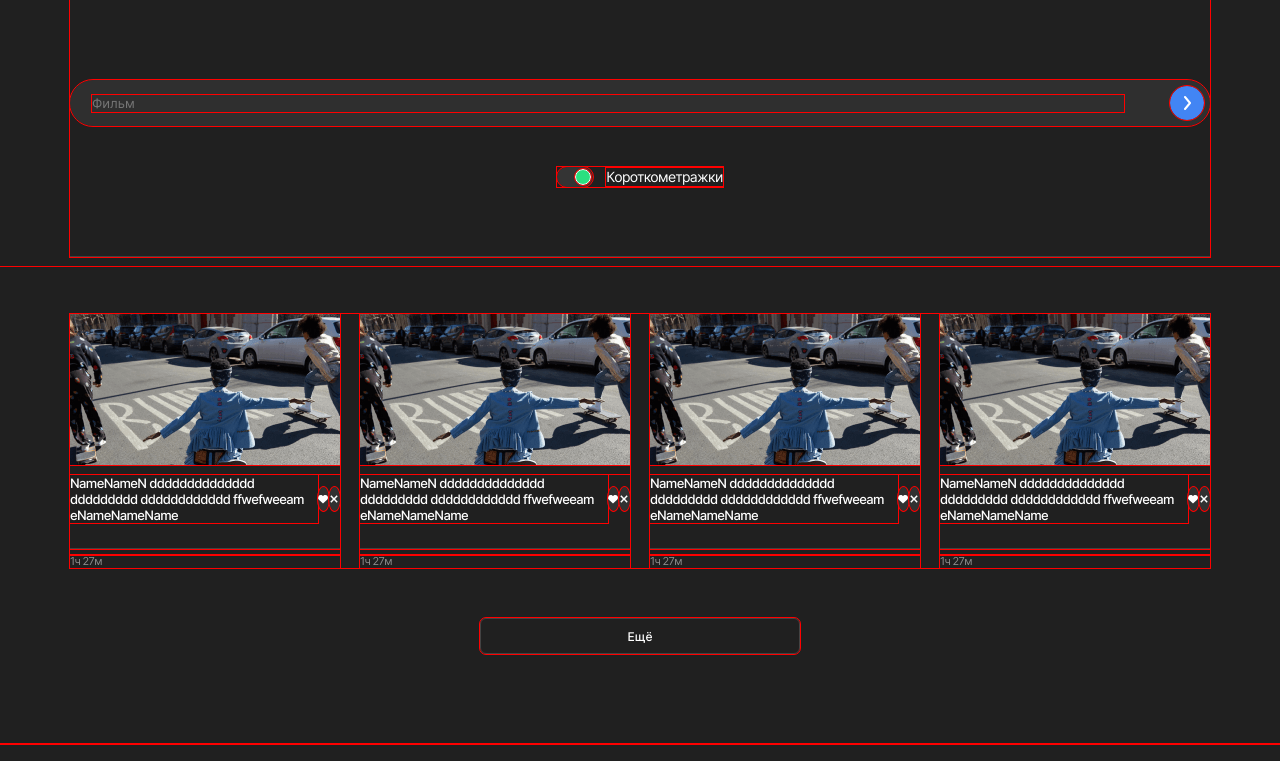
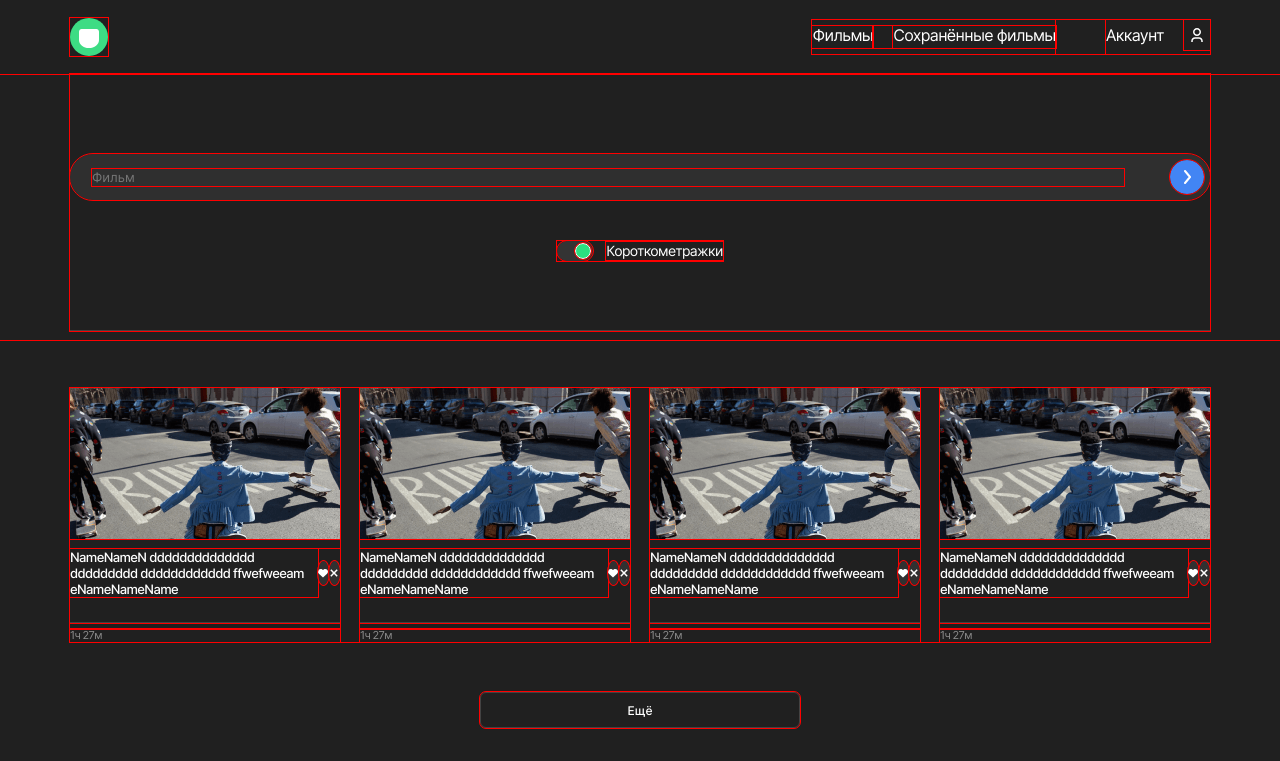
Before and after one commit to VKorchevskiy/movies-explorer-frontend, a React (Create React App) app: page / in a window 1280 px wide. Shown: the top 761 px of the page. Built offline with nearby package versions, Linux system fonts and the light colour scheme.

Commit message:
add Navigation. Refactor images, NavTab, Header

```diff
--- a/src/components/App/App.js
+++ b/src/components/App/App.js
@@ -2,22 +2,19 @@ import './App.css';
 import Header from '../Header/Header';
 import PageNotFound from '../PageNotFound/PageNotFound.js';
 import Landing from '../Landing/Landing';
-import SearchForm from '../SearchForm/SearchForm';
-import FilterCheckbox from '../FilterCheckbox/FilterCheckbox';
-import MoviesCardList from '../MoviesCardList/MoviesCardList';
 import Footer from '../Footer/Footer';
 import Preloader from '../Preloader/Preloader';
-
+import Movies from '../Movies/Movies';
+import SavedMovies from '../SavedMovies/SavedMovies';
 
 function App() {
   return (
     <>
-      <SearchForm>
-        <FilterCheckbox />
-      </SearchForm>
-      <MoviesCardList />
+      <Header className="me-auto">
+      </Header>
+      <SavedMovies />
+      <Movies />
       <Preloader />
-      <Header />
       <PageNotFound />
       <Landing />
       <Footer />
--- a/src/components/Header/Header.css
+++ b/src/components/Header/Header.css
@@ -0,0 +1,109 @@
+.header {
+  display: flex;
+  flex-direction: row;
+  align-items: center;
+  justify-content: space-between;
+  padding: 18px 14px;
+  margin: 0;
+}
+
+.header__link {
+  display: flex;
+  margin: 0;
+  padding: 0;
+}
+
+.header__logo {
+  margin: 0;
+  padding: 0;
+  aspect-ratio: 1/1;
+  height: 38px;
+}
+
+.header__nav {
+  display: none;
+}
+
+.header__menu-button {
+  background: url(../../images/buttons/menu_icon.svg);
+  background-repeat: no-repeat;
+  background-position: center;
+  border: none;
+  width: 22px;
+  height: 21px;
+  cursor: pointer;
+}
+
+@media screen and (min-width: 768px) {
+  .header {
+    padding-left: 30px;
+    padding-right: 30px;
+  }
+}
+
+@media screen and (min-width: 1280px) {
+  .header {
+    padding-left: 70px;
+    padding-right: 70px;
+  }
+
+  .header__nav {
+    display: block;
+  }
+
+  .header__list {
+    list-style: none;
+    margin: 0;
+    padding: 0;
+    display: flex;
+    flex-direction: row;
+    align-items: center;
+  }
+
+  .header__item {
+    list-style: none;
+    margin: 0;
+    padding: 0 0 0 20px;
+  }
+
+  .header__item:first-of-type {
+    padding-left: 0;
+  }
+
+  .header__item:last-of-type {
+    padding-left: 50px;
+  }
+
+  .header__nav-link {
+    display: flex;
+    flex-direction: row;
+    flex-wrap: nowrap;
+    align-items: center;
+    list-style: none;
+    margin: 0;
+    padding: 0 0 4px;
+    text-decoration: none;
+    color: #ffffff;
+    cursor: pointer;
+  }
+
+  .header__nav-link_active {
+    border-bottom: 2px solid #ffffff;
+  }
+
+  .header__profile-icon {
+    width: 26px;
+    height: 30px;
+    margin: 0 0 0 20px;
+    background: url(../../images/buttons/profile_icon.svg);
+    background-repeat: no-repeat;
+    background-position: center;
+  }
+
+  .header__menu-button {
+    display: none;
+  }
+  .header__navigation {
+    display: none;
+  }
+}
--- a/src/components/Header/Header.js
+++ b/src/components/Header/Header.js
@@ -1,16 +1,34 @@
 import './Header.css';
 import React from 'react';
+import logo from '../../images/logo/logo.svg';
+import { Link, NavLink } from 'react-router-dom';
+import Navigation from '../Navigation/Navigation';
 
 function Header() {
   return (
     <header className="header">
-      <a className="header__logo"></a>
-      <ul className="footer__links">
-        <li className="footer__item"><a className="footer__link" target="_blank" href="https://praktikum.yandex.ru/" rel="noreferrer">Яндекс.Практикум</a></li>
-        <li className="footer__item"><a className="footer__link" target="_blank" href="https://github.com/VKorchevskiy" rel="noreferrer">Github</a></li>
-        <li className="footer__item"><a className="footer__link" target="_blank" href="https://vk.com/id564049394" rel="noreferrer">Vkontakte</a></li>
-      </ul>
-      <p className="footer__copiright">&#169;2021</p>
+      <Link className="header__link" to="/">
+        <img src={logo} alt="Логотип." className="header__logo" />
+      </Link>
+
+      <nav className="header__nav">
+        <ul className="header__list">
+          <li className="header__item">
+            <NavLink className="header__nav-link" activeClassName="header__nav-link_active" to="movies">Фильмы</NavLink>
+          </li>
+          <li className="header__item">
+            <NavLink className="header__nav-link" activeClassName="header__nav-link_active" to="saved-movies">Сохранённые&#160;фильмы</NavLink>
+          </li>
+          <li className="header__item">
+            <NavLink className="header__nav-link" activeClassName="header__nav-link_active" to="profile">
+              Аккаунт<span className="header__profile-icon"></span>
+            </NavLink>
+          </li>
+        </ul>
+      </nav>
+
+      <button className="header__menu-button"></button>
+      <Navigation isNavigationOpen={false} />
     </header>
   )
 }
--- a/src/components/Landing/NavTab/NavTab.css
+++ b/src/components/Landing/NavTab/NavTab.css
@@ -16,12 +16,13 @@
 }
 
 .nav-tab__item:last-of-type {
-  margin-right: 24px;
+  margin-right: 0;
 }
 
 .nav-tab__link {
   margin: 0;
   padding: 0;
+  display: flex;
   font-weight: 500;
   font-size: 11px;
   line-height: 16px;
--- /dev/null
+++ b/src/components/Navigation/Navigation.css
@@ -0,0 +1,106 @@
+.navigation {
+  display: none;
+  position: fixed;
+  right: 0;
+  top: 0;
+  bottom: 0;
+  /* height: 100vh; */
+  /* min-height: 100%; */
+  width: 100%;
+  margin: 0;
+  padding: 0;
+  box-sizing: border-box;
+  z-index: 99;
+  background: #202020;
+}
+
+.navigation_active {
+  display: flex;
+}
+
+.navigation__list {
+  /* min-height: 100%; */
+  width: 100%;
+  list-style: none;
+  margin: 144px 10px 48px;
+  padding: 0;
+  display: grid;
+  grid-template-columns: 100%;
+  justify-content: start;
+  justify-items: center;
+  align-items: start;
+  gap: 15px;
+  grid-template-rows: repeat(3, max-content);
+}
+
+.navigation__item {
+  list-style: none;
+  margin: 0;
+  padding: 0;
+}
+
+.navigation__item_profile {
+  align-self: end;
+}
+
+.navigation__link {
+  display: flex;
+  align-items: center;
+  list-style: none;
+  margin: 0;
+  padding: 0 0 9px;
+  text-decoration: none;
+  color: #ffffff;
+  font-style: normal;
+  font-weight: 500;
+  font-size: 18px;
+  line-height: 22px;
+}
+
+.navigation__link_active {
+  padding-bottom: 7px;
+  border-bottom: 2px solid #ffffff;
+}
+
+.navigation__link_profile {
+  flex-direction: row;
+  flex-wrap: nowrap;
+  margin-bottom: 0;
+  padding-bottom: 0;
+}
+
+.navigation__link_profile_active {
+  padding-bottom: 9px;
+}
+
+.navigation__profile-icon {
+  width: 26px;
+  height: 30px;
+  margin: 0 0 0 17px;
+  background: url(../../images/buttons/profile_icon.svg);
+  background-repeat: no-repeat;
+  background-position: center;
+  padding: 0;
+  background-color: #313131;
+  border-radius: 4px;
+}
+
+.navigation__close {
+  position: absolute;
+  top: 20.16px;
+  right: 20.16px;
+  width: 18px;
+  height: 18px;
+  border: none;
+  background: url(../../images/buttons/close_menu.svg);
+  cursor: pointer;
+}
+
+@media screen and (min-width: 1280px) {
+  .navigation {
+    display: none;
+  }
+  .navigation_active {
+    display: none;
+  }
+}
--- /dev/null
+++ b/src/components/Navigation/Navigation.js
@@ -0,0 +1,29 @@
+import './Navigation.css';
+import React from 'react';
+import { NavLink } from 'react-router-dom';
+
+function Navigation({ isNavigationOpen }) {
+  return (
+    <nav className={`navigation ${isNavigationOpen ? 'navigation_active' : ''}`}>
+      <ul className="navigation__list">
+        <li className="navigation__item">
+          <NavLink className="navigation__link" activeClassName="navigation__link_active" to="/" exact>Главная</NavLink>
+        </li>
+        <li className="navigation__item">
+          <NavLink className="navigation__link" activeClassName="navigation__link_active" to="movies">Фильмы</NavLink>
+        </li>
+        <li className="navigation__item">
+          <NavLink className="navigation__link" activeClassName="navigation__link_active" to="saved-movies">Сохранённые&#160;фильмы</NavLink>
+        </li>
+        <li className="navigation__item navigation__item_profile">
+          <NavLink className="navigation__link navigation__link_profile" activeClassName="navigation__link_active navigation__link_profile_active" to="profile">
+            Аккаунт<span className="navigation__profile-icon"></span>
+          </NavLink>
+        </li>
+      </ul>
+      <button className="navigation__close"></button>
+    </nav>
+  )
+}
+
+export default Navigation;
```
Also changed, not shown: src/images/buttons/close_menu.svg, src/images/buttons/menu_icon.svg.
